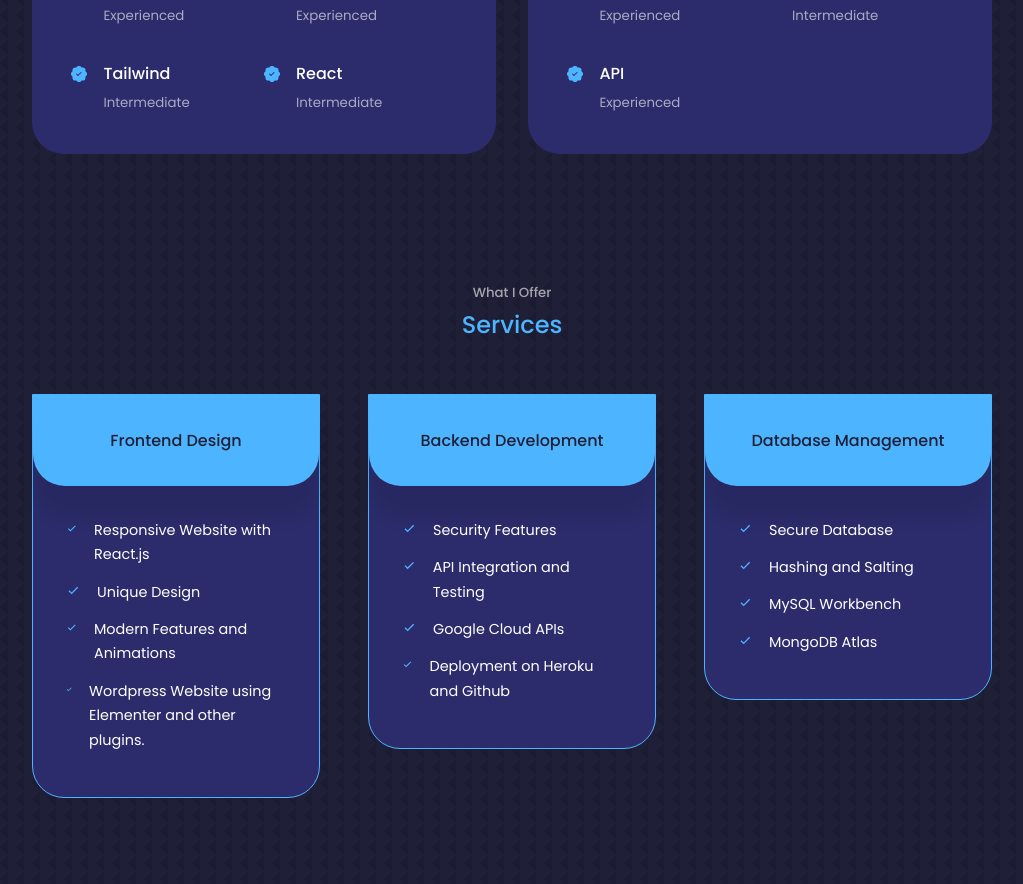
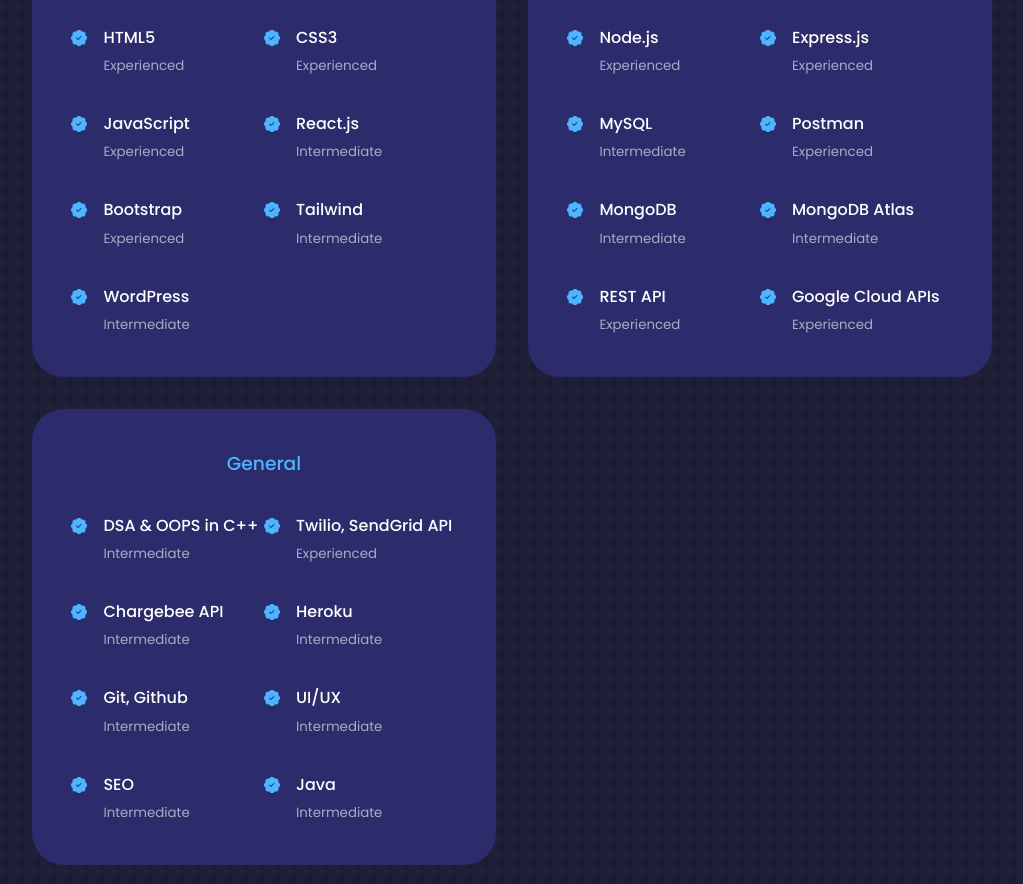
Before and after one commit to ShubhamGoyal7125/Portfolio, a React (Create React App) app: page / in a window 1280 px wide. Shown: the part 1913-2797 px from the top of the page, without its empty margins (128-1151 px from the left). Built offline with nearby package versions, Linux system fonts and the light colour scheme; a web font is replaced by a local one.

Commit message:
Some changes

```diff
--- a/package.json
+++ b/package.json
@@ -1,4 +1,5 @@
 {
+  "homepage": "https://ShubhamGoyal7125.github.io/Portfolio",
   "name": "portfolio",
   "version": "0.1.0",
   "private": true,
@@ -8,6 +9,7 @@
     "@testing-library/react": "^13.3.0",
     "@testing-library/user-event": "^13.5.0",
     "emailjs-com": "^3.2.0",
+    "gh-pages": "^4.0.0",
     "react": "^18.2.0",
     "react-dom": "^18.2.0",
     "react-icons": "^4.4.0",
@@ -17,6 +19,8 @@
     "web-vitals": "^2.1.4"
   },
   "scripts": {
+    "predeploy": "npm run build",
+    "deploy": "gh-pages -d build",
     "start": "react-scripts start",
     "build": "react-scripts build",
     "test": "react-scripts test",
--- a/src/components/experience/Experience.jsx
+++ b/src/components/experience/Experience.jsx
@@ -17,7 +17,7 @@
             <article className="experience__details">
               <BsPatchCheckFill className='experience__details__icon' />
               <div>
-                <h4>HTML</h4>
+                <h4>HTML5</h4>
                 <small className="text-light">Experienced</small>
               </div>
             </article>
@@ -25,7 +25,7 @@
             <article className="experience__details">
               <BsPatchCheckFill className='experience__details__icon' />
               <div>
-                <h4>CSS</h4>
+                <h4>CSS3</h4>
                 <small className="text-light">Experienced</small>
               </div>
             </article>
@@ -35,6 +35,14 @@
               <div>
                 <h4>JavaScript</h4>
                 <small className="text-light">Experienced</small>
+              </div>
+            </article>
+
+            <article className="experience__details">
+              <BsPatchCheckFill className='experience__details__icon' />
+              <div>
+                <h4>React.js</h4>
+                <small className="text-light">Intermediate</small>
               </div>
             </article>
 
@@ -57,7 +65,7 @@
             <article className="experience__details">
               <BsPatchCheckFill className='experience__details__icon' />
               <div>
-                <h4>React</h4>
+                <h4>WordPress</h4>
                 <small className="text-light">Intermediate</small>
               </div>
             </article>
@@ -85,6 +93,14 @@
               <BsPatchCheckFill className='experience__details__icon' />
               <div>
                 <h4>Express.js</h4>
+                <small className="text-light">Experienced</small>
+              </div>
+            </article>
+
+            <article className="experience__details">
+              <BsPatchCheckFill className='experience__details__icon' />
+              <div>
+                <h4>MySQL</h4>
                 <small className="text-light">Intermediate</small>
               </div>
             </article>
@@ -92,7 +108,7 @@
             <article className="experience__details">
               <BsPatchCheckFill className='experience__details__icon' />
               <div>
-                <h4>MySQL</h4>
+                <h4>Postman</h4>
                 <small className="text-light">Experienced</small>
               </div>
             </article>
@@ -108,7 +124,23 @@
             <article className="experience__details">
               <BsPatchCheckFill className='experience__details__icon' />
               <div>
-                <h4>API</h4>
+                <h4>MongoDB Atlas</h4>
+                <small className="text-light">Intermediate</small>
+              </div>
+            </article>
+
+            <article className="experience__details">
+              <BsPatchCheckFill className='experience__details__icon' />
+              <div>
+                <h4>REST API</h4>
+                <small className="text-light">Experienced</small>
+              </div>
+            </article>
+
+            <article className="experience__details">
+              <BsPatchCheckFill className='experience__details__icon' />
+              <div>
+                <h4>Google Cloud APIs</h4>
                 <small className="text-light">Experienced</small>
               </div>
             </article>
@@ -116,6 +148,82 @@
           </div>
 
         </div>
+
+
+        <div className="experience__frontend">
+          <h3>General</h3>
+          <div className="experience__content">
+
+            <article className="experience__details">
+              <BsPatchCheckFill className='experience__details__icon' />
+              <div>
+                <h4>DSA & OOPS in C++</h4>
+                <small className="text-light">Intermediate</small>
+              </div>
+            </article>
+
+            <article className="experience__details">
+              <BsPatchCheckFill className='experience__details__icon' />
+              <div>
+                <h4>Twilio, SendGrid API</h4>
+                <small className="text-light">Experienced</small>
+              </div>
+            </article>
+
+            <article className="experience__details">
+              <BsPatchCheckFill className='experience__details__icon' />
+              <div>
+                <h4>Chargebee API</h4>
+                <small className="text-light">Intermediate</small>
+              </div>
+            </article>
+
+            <article className="experience__details">
+              <BsPatchCheckFill className='experience__details__icon' />
+              <div>
+                <h4>Heroku</h4>
+                <small className="text-light">Intermediate</small>
+              </div>
+            </article>
+
+            <article className="experience__details">
+              <BsPatchCheckFill className='experience__details__icon' />
+              <div>
+                <h4>Git, Github</h4>
+                <small className="text-light">Intermediate</small>
+              </div>
+            </article>
+
+            <article className="experience__details">
+              <BsPatchCheckFill className='experience__details__icon' />
+              <div>
+                <h4>UI/UX</h4>
+                <small className="text-light">Intermediate</small>
+              </div>
+            </article>
+
+            <article className="experience__details">
+              <BsPatchCheckFill className='experience__details__icon' />
+              <div>
+                <h4>SEO</h4>
+                <small className="text-light">Intermediate</small>
+              </div>
+            </article>
+
+            <article className="experience__details">
+              <BsPatchCheckFill className='experience__details__icon' />
+              <div>
+                <h4>Java</h4>
+                <small className="text-light">Intermediate</small>
+              </div>
+            </article>
+
+          </div>
+
+        </div>
+
+
+
       </div>
     </section>
 
--- a/src/components/experience/experience.css
+++ b/src/components/experience/experience.css
@@ -40,6 +40,11 @@
     color: var(--color-primary);
  }
 
+ .experience__details__icon path{
+   height: 16px;
+   width: 16px;
+ }
+
 
  @media screen and (max-width: 1024px) {
 
--- a/src/components/header/Header.jsx
+++ b/src/components/header/Header.jsx
@@ -8,9 +8,9 @@
   return (
     <header>
       <div className="container header__container">
-        <h5>Hello I'm</h5>
+        <h3>Hello I'm</h3>
         <h1>Shubham Goyal</h1>
-        <h5 className="text-light">Fullstack Developer</h5>
+        <h3 className="text-light">Fullstack Developer</h3>
         <CTA />
         <HeaderSocials />
 
--- a/src/components/nav/Nav.jsx
+++ b/src/components/nav/Nav.jsx
@@ -1,5 +1,4 @@
-import React from 'react'
-import {useState} from 'react'
+import React, {useState} from 'react'
 import {AiOutlineHome, AiOutlineUser} from 'react-icons/ai';
 import {BiBookBookmark} from 'react-icons/bi';
 import {MdOutlineMiscellaneousServices} from 'react-icons/md';
--- a/src/components/nav/nav.css
+++ b/src/components/nav/nav.css
@@ -1,7 +1,6 @@
 nav{
     background: rgba(0, 0, 0, 0.3);
     width: max-content;
-    display: block;
     padding: 0.7rem 1.2rem;
     z-index: 2;
     position: fixed;
--- a/src/components/portfolio/Portfolio.jsx
+++ b/src/components/portfolio/Portfolio.jsx
@@ -1,6 +1,6 @@
 import React from 'react'
 import './portfolio.css'
-import IMG1 from '../../assets/portfolio1.jpg'
+import IMG1 from '../../assets/portfolio_project.png'
 
 
 const data = [
--- a/src/components/services/Services.jsx
+++ b/src/components/services/Services.jsx
@@ -1,5 +1,5 @@
 import React from 'react'
-import {BiCheck} from 'react-icons/bi'
+import { BiCheck } from 'react-icons/bi'
 import './services.css'
 
 const Services = () => {
@@ -18,7 +18,7 @@
           <ul className="service__list">
             <li>
               <BiCheck className='service__list__icon' />
-              <p>Responsive Website with React.js</p>
+              <p>Responsive Website</p>
             </li>
 
             <li>
@@ -33,7 +33,7 @@
 
             <li>
               <BiCheck className='service__list__icon' />
-              <p>Wordpress Website using Elementer and other plugins.</p>
+              <p>Wordpress Website</p>
             </li>
 
           </ul>
@@ -46,6 +46,12 @@
           </div>
 
           <ul className="service__list">
+
+            <li>
+              <BiCheck className='service__list__icon' />
+              <p>Precise Code</p>
+            </li>
+
             <li>
               <BiCheck className='service__list__icon' />
               <p>Security Features</p>
--- a/src/index.js
+++ b/src/index.js
@@ -1,4 +1,4 @@
 import ReactDOM from 'react-dom';
 import App from './App';
 import './index.css';
-ReactDOM.render(<App/>, document.querySelector("#root"))
+ReactDOM.render(<App/>, document.querySelector("#root"));
```
Also changed, not shown: src/components/about/About.jsx (+12 -9 lines), src/components/contact/Contact.jsx (+76 -2 lines), src/assets/portfolio_project.png (added), 1 other file (tests, documents, lock files or other folders).
